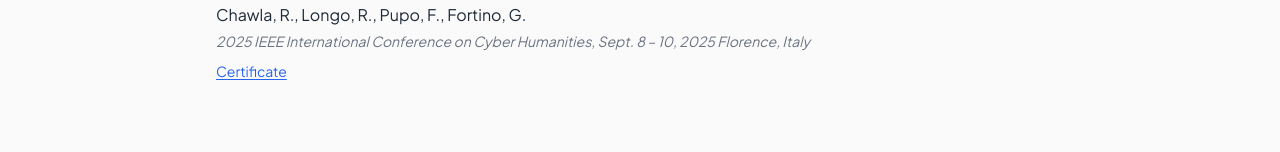
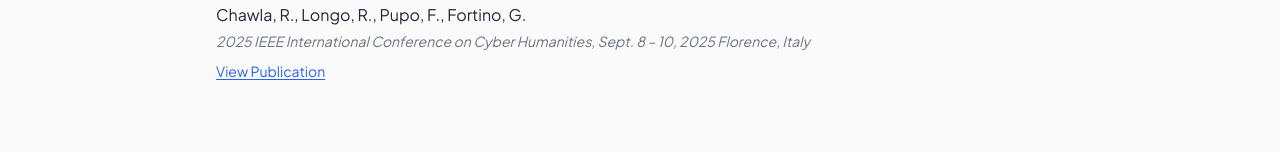
Before and after one commit to kananmittal/Music4D, a React (Vite) app: page /publications in a window 1280 px wide. Shown: the part 462-614 px from the top of the page. Built offline with nearby package versions, Linux system fonts and the light colour scheme.

Commit message:
Update PNRR partners and Publications link

```diff
--- a/src/components/PnrrProject.jsx
+++ b/src/components/PnrrProject.jsx
@@ -4,6 +4,7 @@
 
 const PnrrProject = () => {
     const partners = [
+        "CONSERVATORIO SCARLATTI DI PALERMO (Project Coordinator)",
         "Conservatory of Music “Luigi Canepa” of Sassari",
         "Conservatory “Giovanni Pierluigi da Palestrina” of Cagliari",
         "State Conservatory of Music “V. Bellini” of Caltanissetta",
--- a/src/components/Publications.jsx
+++ b/src/components/Publications.jsx
@@ -1,6 +1,5 @@
 import React from 'react';
 import { motion } from 'framer-motion';
-import certRashmi from '../assets/IEEECH_Certificate_of_Participation_Rashmi_Chawla.pdf';
 
 const Publications = () => {
     const pubs = [
@@ -20,8 +19,7 @@
             year: "Sept. 8 – 10, 2025 Florence, Italy",
             pages: "",
             publisher: "IEEE",
-            link: certRashmi,
-            linkText: "Certificate"
+            link: "https://ieeexplore.ieee.org/document/11279369"
         }
     ];
 
```
